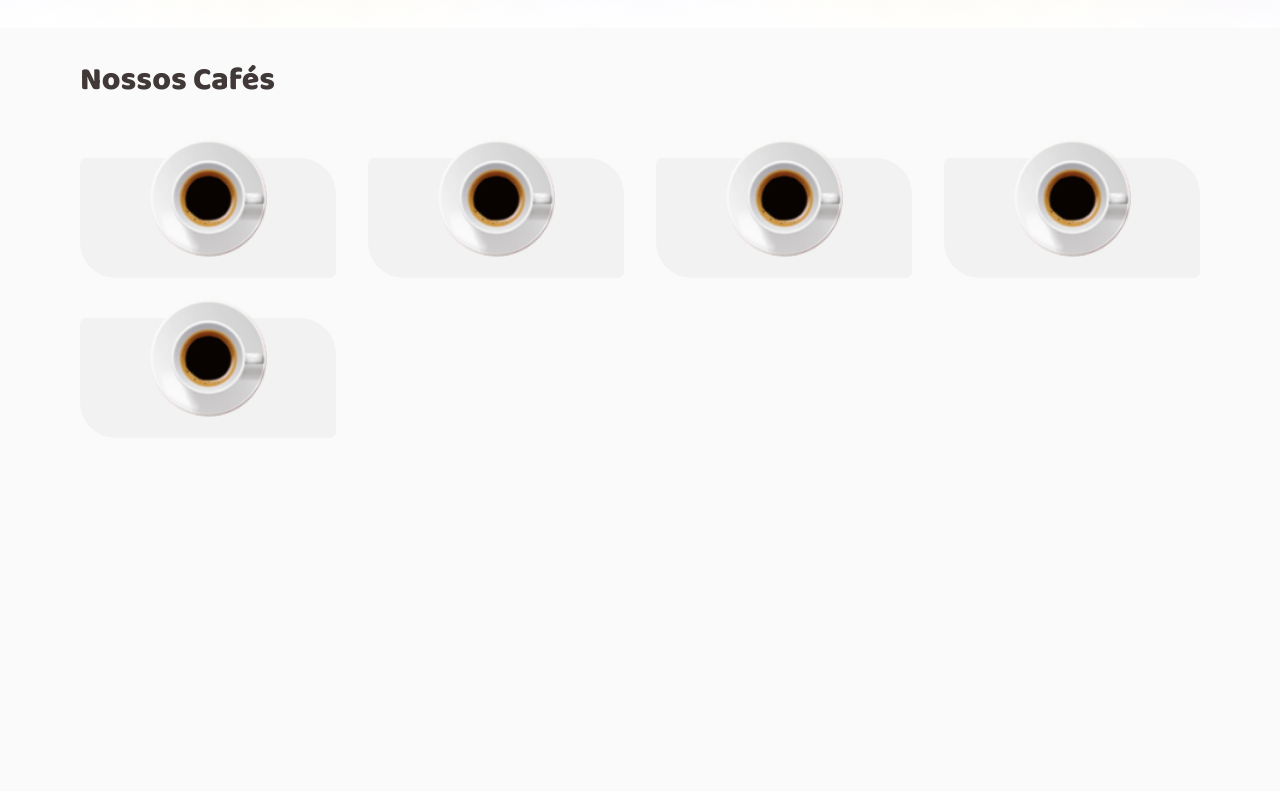
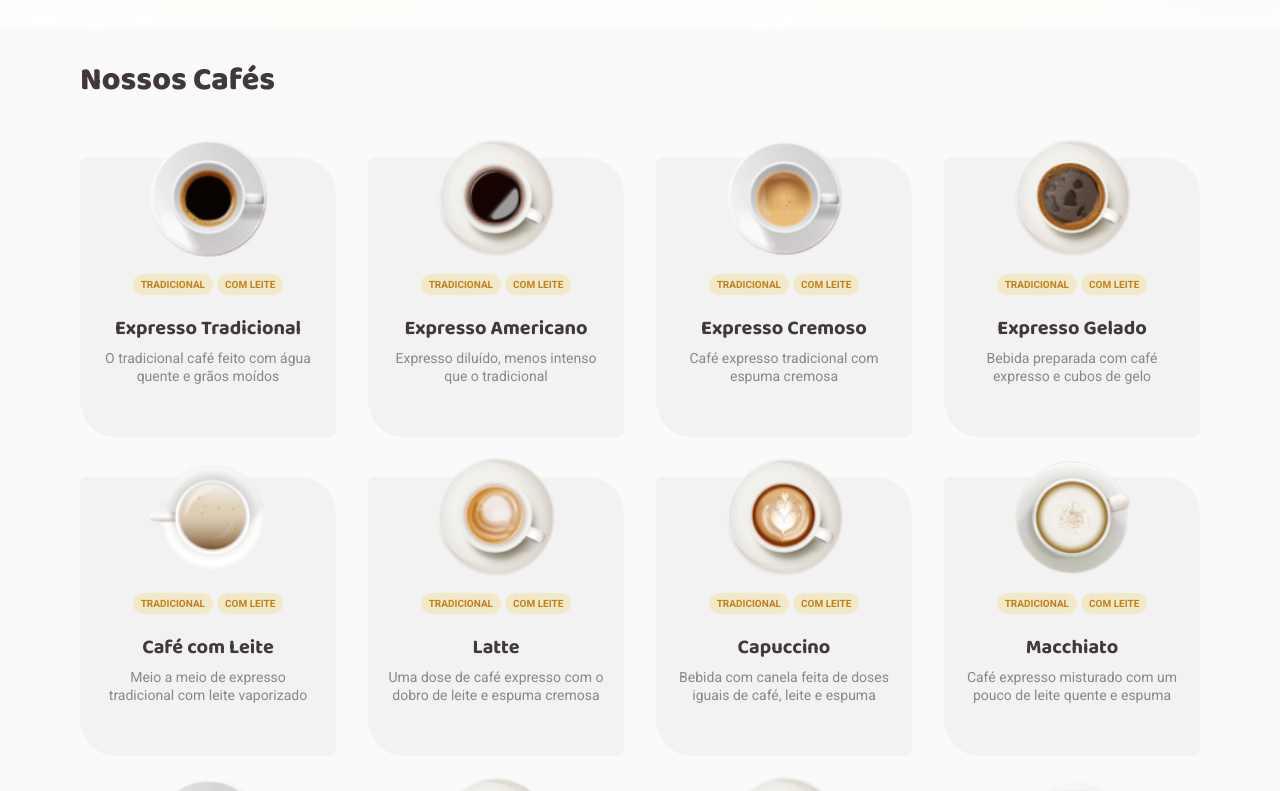
Before and after one commit to GabrielMatoss/CoffeeHouse, a React (Vite) app: page / in a window 1280 px wide. Shown: the part 620-1411 px from the top of the page. Before the commit the page ends 1202 px from the top, so only its background shows below. Built offline with nearby package versions, Linux system fonts and the light colour scheme.

Commit message:
feat(coffeecard): creating the internal components of coffee cards

```diff
--- a/src/pages/Home/components/CoffeeCard/index.tsx
+++ b/src/pages/Home/components/CoffeeCard/index.tsx
@@ -1,9 +1,31 @@
-import { CoffeeCardContainer } from "./styles";
-import { listImgCoffee } from "../../../../utils/imagesCoffeeLib";
-export function CoffeeCard(){
-    return(
-        <CoffeeCardContainer>
-            <img src={listImgCoffee[0]} alt="" />
-        </CoffeeCardContainer>
-    );
+import {
+    CardFooter,
+  CoffeeCardContainer,
+  DescriptionCoffee,
+  NameCoffee,
+  Tags,
+} from "./styles";
+import { listCoffee } from "../../../../utils/CoffeeData";
+export function CoffeeCard() {
+  return (
+    <>
+      {listCoffee.map((e) => {
+        return (
+          <CoffeeCardContainer key={e.id}>
+            <img src={e.src} alt="" />
+
+            <Tags>
+              <span>Tradicional</span>
+              <span>Com leite</span>
+            </Tags>
+
+            <NameCoffee>{e.name}</NameCoffee>
+            <DescriptionCoffee>{e.description}</DescriptionCoffee>
+
+            <CardFooter></CardFooter>
+          </CoffeeCardContainer>
+        );
+      })}
+    </>
+  );
 }
--- a/src/pages/Home/components/CoffeeCard/styles.ts
+++ b/src/pages/Home/components/CoffeeCard/styles.ts
@@ -3,7 +3,7 @@ import styled from "styled-components";
 export const CoffeeCardContainer = styled.div`
   width: 100%;
 
-    background: ${({theme}) => theme.colors["base-card"]};
+  background: ${({ theme }) => theme.colors["base-card"]};
 
   border-radius: 6px 36px;
   padding: 1.25rem;
@@ -13,6 +13,7 @@ export const CoffeeCardContainer = styled.div`
   align-items: center;
   justify-content: center;
   padding-top: 0;
+  text-align: center;
 
   img {
     width: 7.5rem;
@@ -20,3 +21,54 @@ export const CoffeeCardContainer = styled.div`
     margin-top: -1.25rem;
   }
 `;
+
+export const Tags = styled.div`
+  width: 100%;
+  display: flex;
+  align-items: center;
+  justify-content: center;
+  gap: 4px;
+  flex-wrap: wrap;
+  margin-top: 1rem;
+  margin-bottom: 1.25rem;
+
+  span {
+    background: ${({ theme }) => theme.colors["yellow-light"]};
+    color: ${({ theme }) => theme.colors["yellow-dark"]};
+    font-family: "Roboto", sans-serif;
+    text-transform: uppercase;
+    font-style: normal;
+    font-weight: 700;
+    font-size: 0.625rem;
+    line-height: 130%;
+    padding: 0.25rem 0.5rem;
+    border-radius: 999px;
+  }
+`;
+
+export const NameCoffee = styled.p`
+  font-family: "Baloo 2";
+  font-style: normal;
+  font-weight: 700;
+  font-size: 1.25rem;
+  line-height: 130%;
+
+  margin-bottom: 0.5rem;
+  color: ${({ theme }) => theme.colors["base-subtitle"]};
+`;
+
+export const DescriptionCoffee = styled.p`
+  font-family: "Roboto";
+  font-style: normal;
+  font-weight: 400;
+  font-size: 0.875rem;
+  line-height: 130%;
+  color: ${({ theme }) => theme.colors["base-label"]};
+  margin-bottom: 2rem;
+`;
+
+export const CardFooter = styled.div`
+    width: 100%;
+    align-items: center;
+    justify-content: center;
+`;
--- a/src/pages/Home/components/CoffeeGallery/index.tsx
+++ b/src/pages/Home/components/CoffeeGallery/index.tsx
@@ -8,10 +8,6 @@ export function CoffeeGallery(){
 
             <CoffeeList>
                 <CoffeeCard />
-                <CoffeeCard />
-                <CoffeeCard />
-                <CoffeeCard />
-                <CoffeeCard />
             </CoffeeList>
 
         </CoffeeGalleryContainer>
```
Also changed, not shown: vite.config.ts.timestamp-1679507811686.mjs (added, +10 -0 lines). Lines whose indentation alone changed are shown as unchanged.
